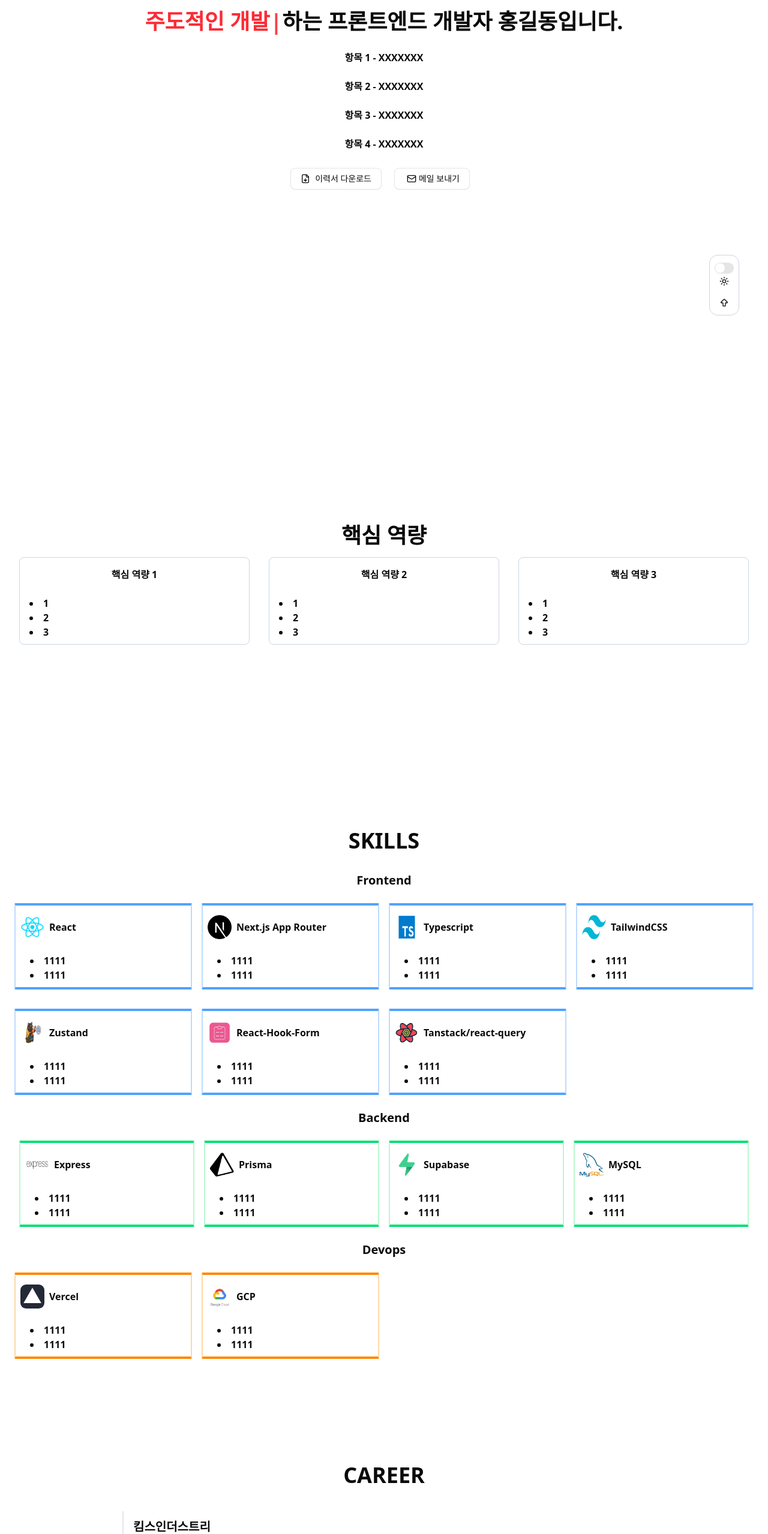
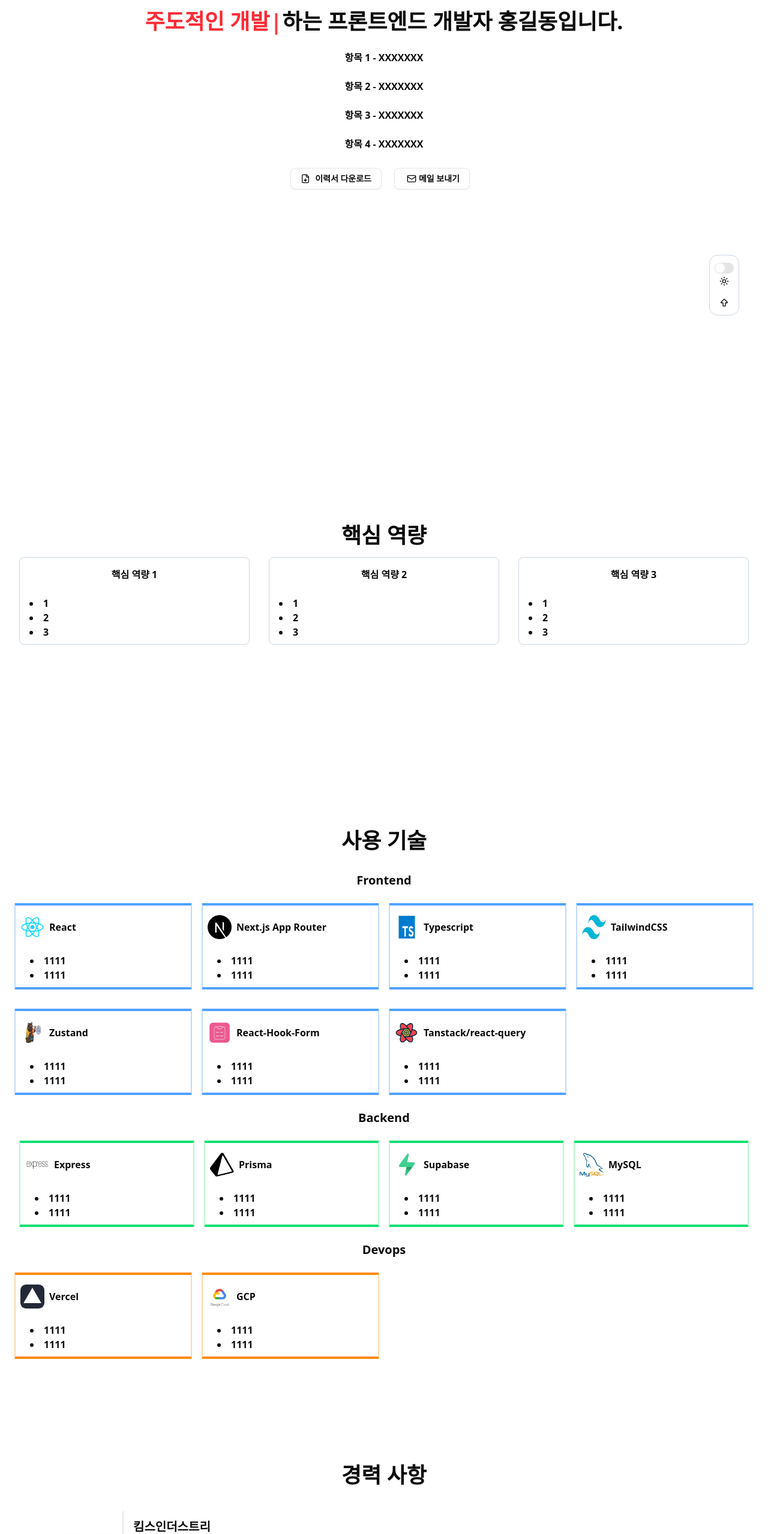
Before and after one commit to sangil94s/Portfoilos, a Next.js app: page / in a window 1280 px wide. Shown: the part 234-2792 px from the top of the page at 60% size. Built offline with nearby package versions, Linux system fonts and the light colour scheme.

Commit message:
Modify : Header 수정

```diff
--- a/app/page.tsx
+++ b/app/page.tsx
@@ -24,7 +24,7 @@ export default function Home() {
         </div>
         <div className="min-h-screen flex flex-col justify-center">
           <h1 id="skill" className="text-center text-xl font-bold py-4 lg:text-4xl">
-            SKILLS
+            사용 기술
           </h1>
           <div className="flex flex-col justify-center">
             <FadeInSection>
@@ -40,7 +40,7 @@ export default function Home() {
         </div>
         <div className="min-h-screen flex flex-col justify-center">
           <h1 id="career" className="text-center text-xl font-bold py-4 lg:text-4xl">
-            CAREER
+            경력 사항
           </h1>
           <FadeInSection>
             <Career />
@@ -48,7 +48,7 @@ export default function Home() {
         </div>
         <div className="min-h-screen flex flex-col justify-center">
           <h1 id="project" className="text-center text-xl font-bold py-4 lg:text-4xl">
-            PROJECT
+            프로젝트
           </h1>
           <p className="text-center text-base font-bold py-2">
             현재 까지 진행한 회사 프로젝트 또는 개인 프로젝트 입니다.
--- a/components/Introduce/Button/MailButton.tsx
+++ b/components/Introduce/Button/MailButton.tsx
@@ -5,7 +5,7 @@ export default function MailButton() {
   return (
     <>
       <Button variant="outline">
-        <a href="mailto:bsc7417@gmail.com" className="flex items-center">
+        <a href="mailto:bsc7417@gmail.com" className="flex items-center font-bold">
           <Mail className="mx-1" /> 메일 보내기
         </a>
       </Button>
--- a/components/Introduce/Button/ResumeDownload.tsx
+++ b/components/Introduce/Button/ResumeDownload.tsx
@@ -5,7 +5,7 @@ export default function ResumeDownload() {
   return (
     <>
       <Button variant="outline">
-        <a href="/resume.pdf" download className="flex items-center gap-2">
+        <a href="/resume.pdf" download className="flex items-center gap-2 font-bold">
           <FileDown /> 이력서 다운로드
         </a>
       </Button>
--- a/components/Layout/Header.tsx
+++ b/components/Layout/Header.tsx
@@ -1,13 +1,17 @@
+'use client'
+
 import Link from 'next/link';
+import { usePathname } from 'next/navigation';
 
 export default function Headers() {
+  const pathname = usePathname()
   return (
     <>
       <header className="fixed w-full h-10 mb-2 bg-white flex flex-row justify-between">
         <Link href="/">
           <h1 className="p-1 text-xl font-bold">Fronthan.dev</h1>
         </Link>
-
+        {pathname === '/' && (
         <section className="flex gap-6 m-3">
           <Link href="#core" className="font-bold cursor-pointer">
             핵심 역량
@@ -22,6 +26,7 @@ export default function Headers() {
             프로젝트
           </Link>
         </section>
+        )}
       </header>
     </>
   );
--- a/components/Project/ProjectCard.tsx
+++ b/components/Project/ProjectCard.tsx
@@ -19,7 +19,7 @@ export default function ProjectCard() {
     <div className="grid grid-cols-1 m-2 gap-4 justify-items-center lg:grid-cols-2">
       {data?.project.map((item: Project) => (
         <Link key={item.id} href={`/project/${item.title}`}>
-          <Card className="cursor-pointer lg:w-[650px] lg:h-[400px] w-full max-w-sm hover:bg-gray-100 hover:shadow-md transition-all duration-200">
+          <Card className="group relative cursor-pointer p-4 lg:w-[650px] lg:h-[400px] w-full max-w-sm hover:bg-gray-400 hover:shadow-md transition-all duration-200">
             <Image
               src={item.image}
               alt="Project main image"
@@ -27,6 +27,9 @@ export default function ProjectCard() {
               height={20}
               className="rounded-md object-contain m-auto"
             />
+             <h4 className="absolute top-40 right-16 text-xl text-center text-blue-600 font-bold opacity-0 group-hover:opacity-100 transition-opacity duration-200">
+              상세 페이지 바로가기
+            </h4>
             <CardHeader>
               <CardTitle>프로젝트 명 : {item.title}</CardTitle>
               <CardDescription className="py-1">진행 기간 : {item.date}</CardDescription>
@@ -36,7 +39,9 @@ export default function ProjectCard() {
             <CardContent>
               <p>{item.description}</p>
             </CardContent>
+
           </Card>
+
         </Link>
       ))}
     </div>
```
